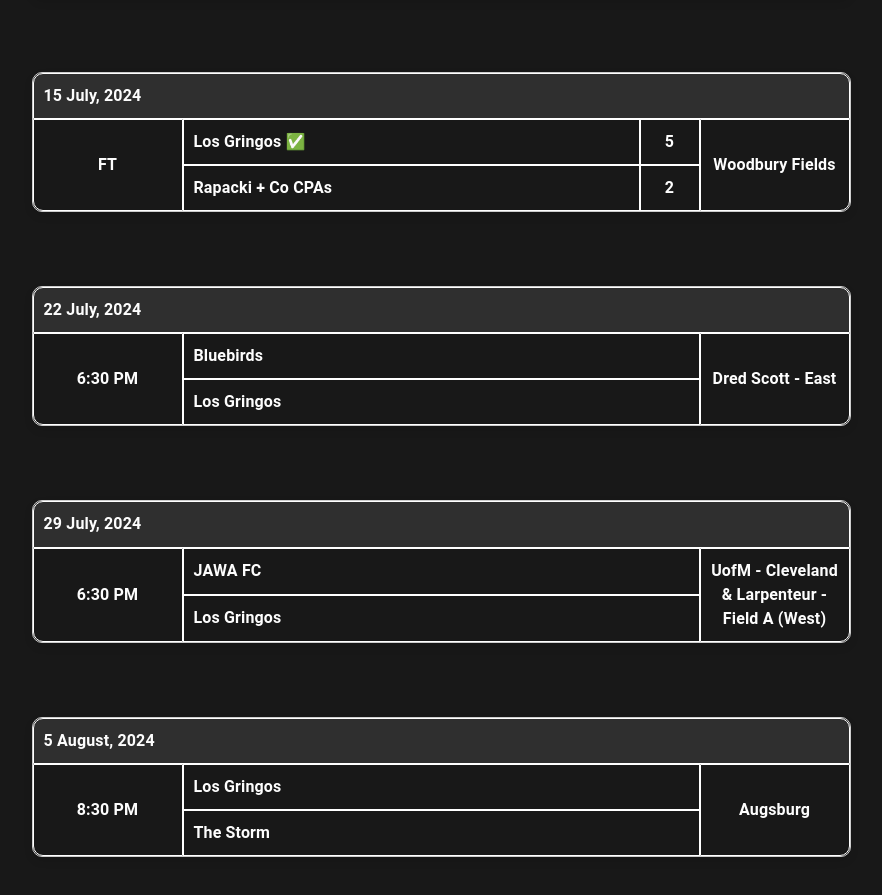
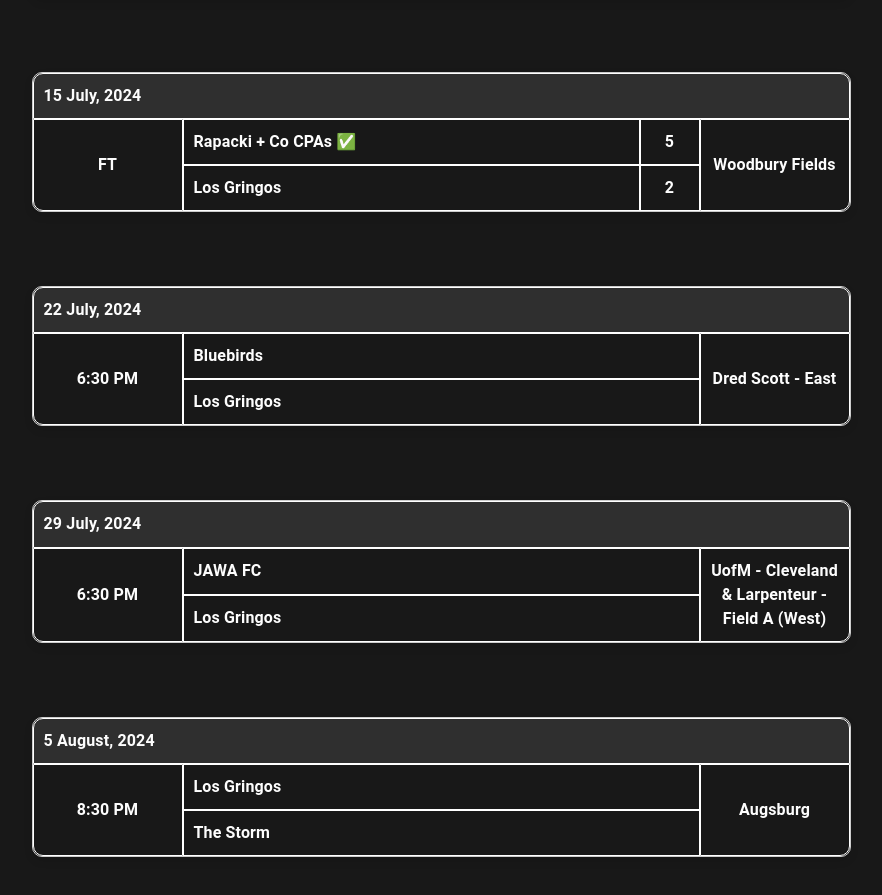
Before and after one commit to jubairmr9/mrsl-frontend, a React (Create React App) app: page /schedule in a window 1280 px wide. Shown: the part 1931-2826 px from the top of the page, without its empty margins (199-1081 px from the left). Built offline with nearby package versions, Linux system fonts and the light colour scheme.

Commit message:
Week 10 | Score update fix

```diff
--- a/src/data.js
+++ b/src/data.js
@@ -99,8 +99,8 @@
     game: 9,
   },
   {
-    homeTeam: "Los Gringos",
-    awayTeam: "Rapacki + Co CPAs",
+    homeTeam: "Rapacki + Co CPAs",
+    awayTeam: "Los Gringos",
     winner: "home",
     homeScore: 5,
     awayScore: 2,
```
